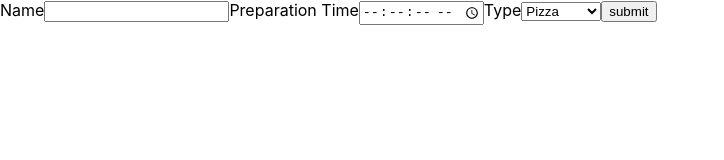
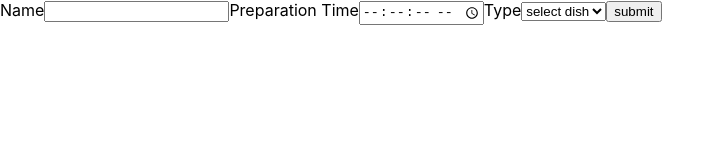
Before and after one commit to jozef-wolf/order-form, a React (Create React App) app: page / in a window 1280 px wide. Shown: the top 160 px of the page, without its empty margins (0-724 px from the left). Built offline with nearby package versions, Linux system fonts and the light colour scheme.

Commit message:
default select option

```diff
--- a/src/components/Form.js
+++ b/src/components/Form.js
@@ -21,6 +21,9 @@ const Form = () => {
         <input type="time" step="2" required></input>
         <label>Type</label>
         <select onChange={(e) => handleChang(e.target.value)}>
+          <option disabled selected value>
+            select dish
+          </option>
           {dishes.map((dish) => (
             <option key={dish.value} value={dish.value}>
               {dish.label}
```
